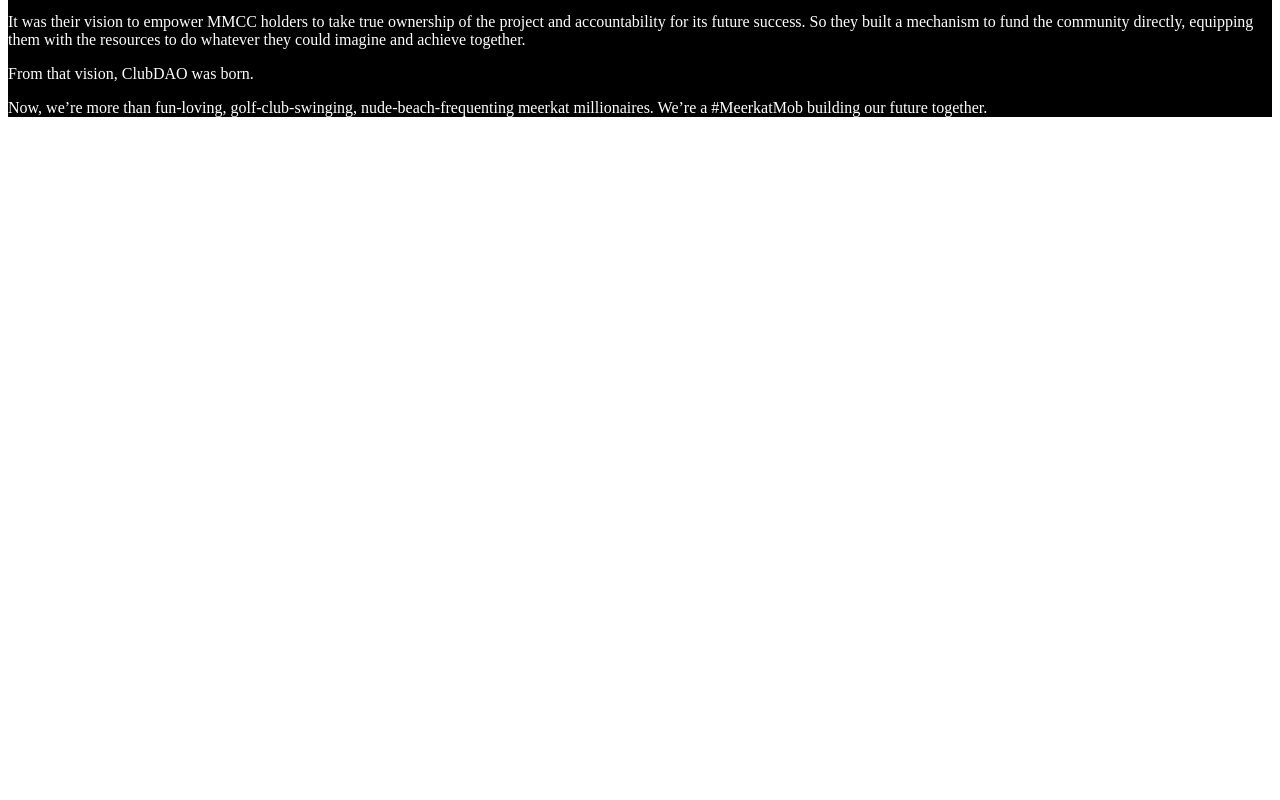
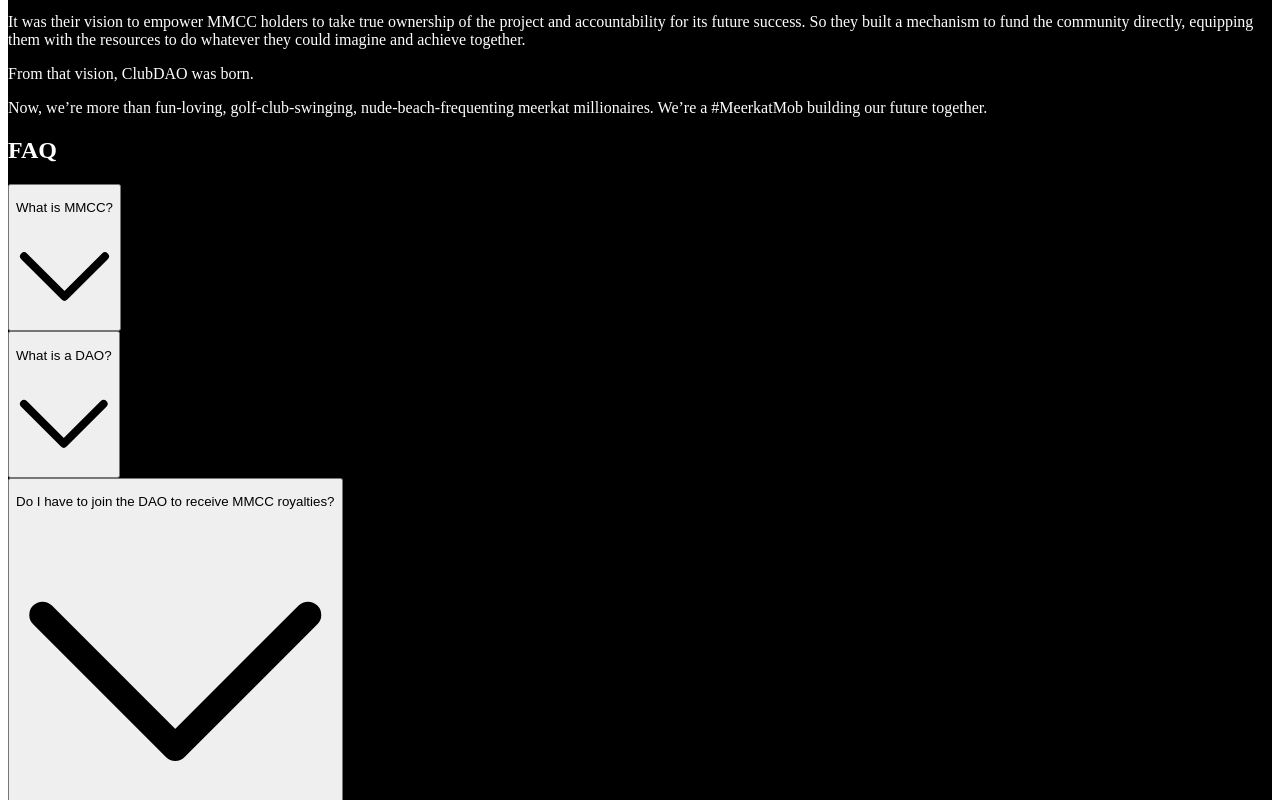
Before and after one commit to mmccdao/clubdao-frontend, a Next.js app: page / in a window 1280 px wide. Shown: the part 1960-2760 px from the top of the page. Before the commit the page ends 2093 px from the top, so only its background shows below. Built offline with nearby package versions, Linux system fonts and the light colour scheme.

Commit message:
feat: add FAQ section

```diff
--- /dev/null
+++ b/components/Faq.tsx
@@ -0,0 +1,71 @@
+import React, { FC, Fragment, useState } from "react";
+
+import Section from "./Section";
+
+import faq from "../data/faq.json";
+
+const heading = "FAQ";
+const subheading = "";
+
+const Item: FC<{ title: String; children: any }> = ({ title, children }) => {
+  const [isOpen, setIsOpen] = useState(false);
+  return (
+    <div className="border-2 rounded-lg shadow-sm">
+      <button
+        type="button"
+        aria-label="Open item"
+        title="Open item"
+        className="flex text-left items-center justify-between w-full p-4 focus:outline-none"
+        onClick={() => setIsOpen(!isOpen)}
+      >
+        <p className="font-semibold text-left text-xl text-gray-300">{title}</p>
+        <svg
+          viewBox="0 0 24 24"
+          className={`h-4 w-4 text-gray-400 transform transition-transform duration-300 ${
+            isOpen ? "rotate-180" : ""
+          }`}
+        >
+          <polyline
+            fill="none"
+            stroke="currentColor"
+            strokeWidth="2"
+            strokeLinecap="round"
+            strokeMiterlimit="10"
+            points="2,7 12,17 22,7"
+            strokeLinejoin="round"
+          />
+        </svg>
+      </button>
+      {isOpen && (
+        <div className="p-4 pt-0">
+          <p className="text-base lg:text-xl text-gray-400">{children}</p>
+        </div>
+      )}
+    </div>
+  );
+};
+
+const Faq: FC = () => {
+  return (
+    <div id="faq" className="bg-gray-800">
+      <div className="container px-6 pb-16 max-w-screen-lg mx-auto">
+        <Section heading={heading} subheading={subheading}>
+          <Fragment></Fragment>
+        </Section>
+
+        <div className="space-y-4">
+          {faq.map((item) => (
+            <Item
+              key={Buffer.from(item.question).toString("base64")}
+              title={item.question}
+            >
+              {item.answer}
+            </Item>
+          ))}
+        </div>
+      </div>
+    </div>
+  );
+};
+
+export default Faq;
--- a/pages/index.tsx
+++ b/pages/index.tsx
@@ -5,6 +5,7 @@ import styles from '../styles/Home.module.css'
 
 import Hero from '../components/Hero'
 import WhoWeAre from '../components/WhoWeAre'
+import Faq from '../components/Faq'
 
 const Home: NextPage = () => {
   return (
@@ -17,6 +18,7 @@ const Home: NextPage = () => {
 
       <Hero />
       <WhoWeAre />
+      <Faq />
 
     </div>
   )
--- a/tailwind.config.js
+++ b/tailwind.config.js
@@ -159,8 +159,8 @@ module.exports = {
         500: '#9e9e9e',
         600: '#757575',
         700: '#616161',
-        800: '#424242',
-        900: '#212121',
+        800: '#212028',
+        900: '#1B1B23',
       },
       'blue-gray': {
         50: '#eceff1',
```
